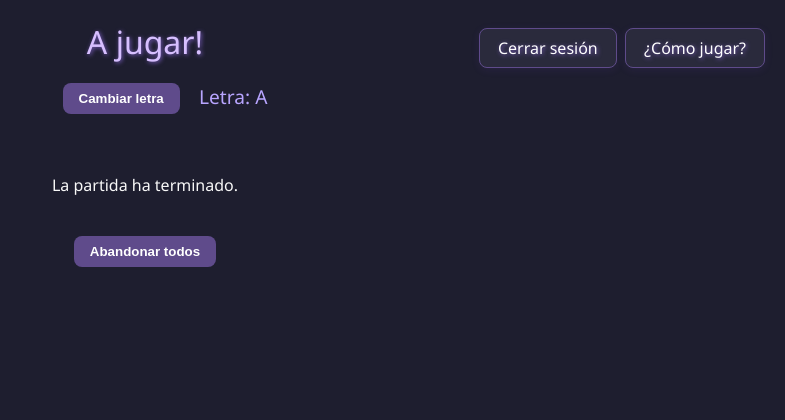
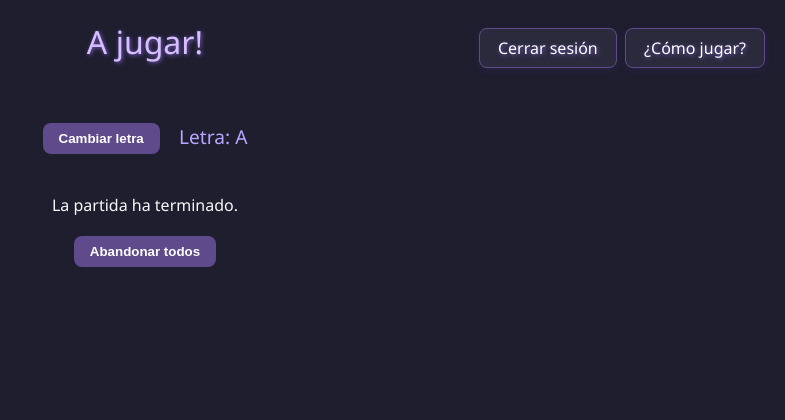
Before and after one commit to facu89/ana, a PHP site: page /assets/php/game.php in a window 1280 px wide. Shown: the top 420 px of the page, without its empty margins (495-1280 px from the left). Run offline with PHP 8.4, Linux system fonts and the light colour scheme; the visitor is signed in with stand-in values (Sample User, id 1); data that the repository does not hold is empty.

Commit message:
Cambios esteticos

```diff
--- a/assets/css/game.css
+++ b/assets/css/game.css
@@ -67,6 +67,7 @@ header {
 }
 
 #sidePanel {
+    margin-top:20px ;
     display: flex;
     flex-direction: column;
     gap: 15px;
@@ -206,3 +207,15 @@ footer a:hover {
     height: 23;
 
 }
+#mainContainer {
+    display: flex;
+    justify-content: center;
+    width: 100%;
+}
+
+#gameSection {
+    display: flex;
+    flex-direction: column;
+    align-items: center;
+    gap: 20px;
+}
--- a/assets/js/gameFunctionality.js
+++ b/assets/js/gameFunctionality.js
@@ -188,8 +188,6 @@ document.addEventListener("DOMContentLoaded", async () => {
         } else {
             document.getElementById("result").textContent = "Todos han abandonado, no hay ganadores en la partida.";
         }
-        //obtengo el url original de un hidden que lo gurada en la pagina
-        window.location.href = 'ranking.php?selectSize='+size+'&selectPlayers='+countPlayers+'&back=1';
 
         console.log("termino el juego");
         gameEnded = true;
@@ -198,6 +196,11 @@ document.addEventListener("DOMContentLoaded", async () => {
         boxButtons.forEach(button => {
             button.disabled = true;
         });
+        setTimeout(() => {
+        window.location.href = 'ranking.php?selectSize='+size+'&selectPlayers='+countPlayers+'&back=1';
+}, 2000);
+        //obtengo el url original de un hidden que lo gurada en la pagina
+
     }
     function getFirstPlayer() {
         var firstPlayer;
@@ -254,13 +257,14 @@ document.addEventListener("DOMContentLoaded", async () => {
                     if (gameEnded) return;
                     button.disabled = true;
                     player.abandon();
+                    playerOfTurn = getNextPlayer();
+
                     uploadResultsDOM();
                     var playersInGame = players.filter(p => p.getInGame());
                     if(playersInGame.length<2){
                         endGame();
 
                     }
-
                     console.log(playersInGame.length);
                 });
                 divContainer.className = 'divPlayerButton';
--- a/assets/php/game.php
+++ b/assets/php/game.php
@@ -28,6 +28,7 @@ if(!isset($_SESSION['player1'])){
 <a href="manual.php?back=<?= urlencode($_SERVER['REQUEST_URI']) ?>" class="btn btn-logout">¿Cómo jugar?</a>   </header>
 
 <div id="mainContainer">
+  <div id="gameSection">
     <div id="divGameTable"></div>
 
     <div id="sidePanel">
@@ -35,14 +36,14 @@ if(!isset($_SESSION['player1'])){
         <button id="btnChangeLetter">Cambiar letra</button>
         <div id="textSelectedLetter"></div>
       </div>
+    </div>
 
+    <div id="textResults"></div>
 
-
-  </div>
-      <div id="textResults"></div>
     <div id="divAbandonButtonResult">
       <button id="btnEndGame">Abandonar todos</button>
       <div id="result"></div>
+    </div>
   </div>
 </div>
 
--- a/assets/php/lotteryPositions.php
+++ b/assets/php/lotteryPositions.php
@@ -38,7 +38,7 @@ if(isset($_POST['btnPlayGames']) && isset($_POST['countPlayers']) && isset($_POS
         <form action="lotteryPositions.php" method="post">
             <input type="hidden" name="countPlayers" value="<?= htmlspecialchars($_GET['selectPlayers'] ?? 0) ?>">
             <input type="hidden" name="selectSize" value="<?= htmlspecialchars($_GET['selectSize'] ?? 0) ?>">
-            <button id="btnPlayGame" class="btn" disabled="true" type="submit" name="btnPlayGames">Jugar</button>
+            <button id="btnPlayGame"  disabled="true" type="submit" name="btnPlayGames">Jugar</button>
 
         </form>
     </div>
--- a/assets/php/ranking.php
+++ b/assets/php/ranking.php
@@ -11,6 +11,9 @@
     <header class="header_ranking">Ranking de mejores jugadores
         <?php if (isset($_GET['back'])): ?>
     <div style="text-align:right; margin-bottom:15px;">
+                    <a href="login.php?reset=1" class="btn btn-playAgain">Cerrar sesión</a>
+<a href="manual.php?back=<?= urlencode($_SERVER['REQUEST_URI']) ?>" class="btn btn-playAgain">¿Cómo jugar?</a>
+
         <a href="game.php?selectPlayers=<?= htmlspecialchars($_GET['selectPlayers']) ?>&selectSize=<?= htmlspecialchars($_GET['selectSize']) ?>" class="btn btn-playAgain">Jugar de nuevo</a>
     </div>
 <?php endif; ?>
```
Also changed, not shown: assets/css/lotteryPositions.css (+13 -0 lines), assets/js/lotteryPositions.js (+12 -4 lines), assets/php/createUser.php (+10 -0 lines). Lines whose indentation alone changed are shown as unchanged.
